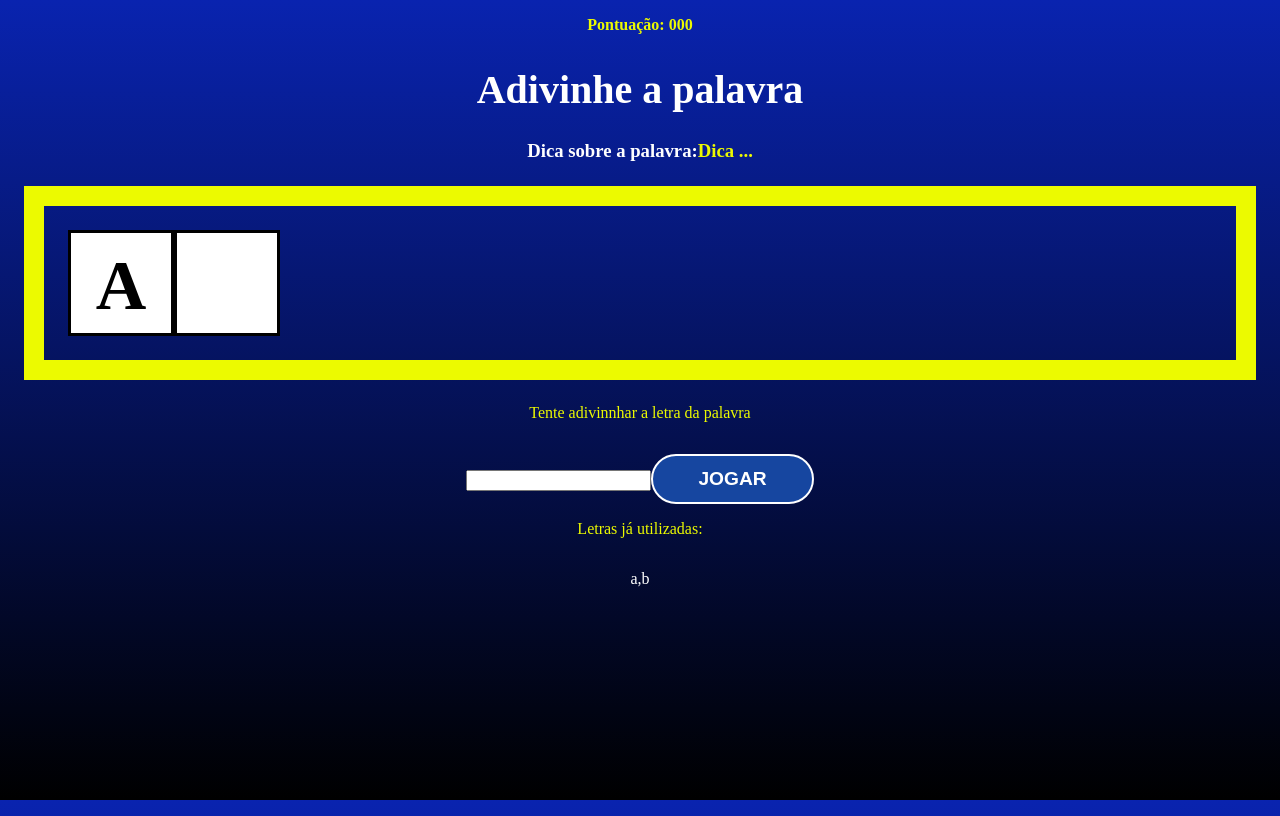
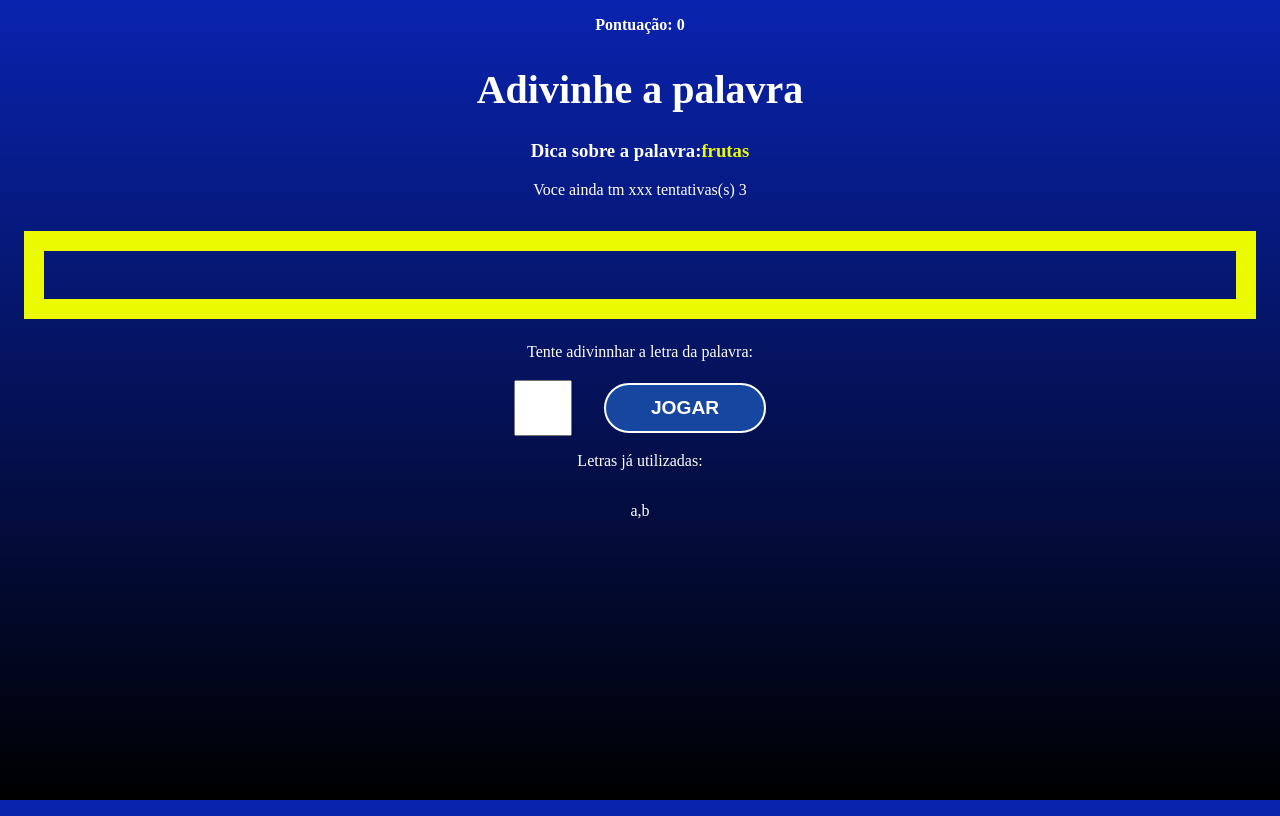
Before and after one commit to tainamiranda2/secret-word, a React (Vite) app: page / in a window 1280 px wide. Both pictures are taken after a click on the button "COMEÇE O JOGO". Built offline with nearby package versions, Linux system fonts and the light colour scheme.

Commit message:
Começando a lógica

```diff
--- a/src/App.jsx
+++ b/src/App.jsx
@@ -24,6 +24,10 @@ const [pickedWord,setPickedWord] = useState("");
 const [pickedCategory, setPickedCategory]=useState("");
 const [letters, setLetters] = useState([]);
 
+const [guessedLetters, setGuessedLetters] = useState([]); ///letras adivinhadas
+const [wrongLetters, setWongLetters]= useState([]); //letras erradas
+const [guesses, setGuesses] =useState(3) //tentaivas de úsuario
+const [score,setScore]=useState(0); //pontuação do usuairo
 //console.log(words);
 
 const pickWordAndCategory=()=>{
@@ -78,7 +82,18 @@ const retry=()=>{
   return (
     <>
 {gameStage==='start' && <Star startGame={startGame}/>}
-{gameStage==='game' && <Game verifyLetter={verifyLetter}/>}
+
+{gameStage==='game' &&
+ <Game verifyLetter={verifyLetter}
+ pickedWord={pickedWord}
+ pickedCategory={pickedCategory}
+ letters={letters}
+ guessedLetters={guessedLetters}
+ wrongLetters={wrongLetters}
+ guesses={guesses}
+ score={score}
+ />}
+
 {gameStage==='end' && <GameOver retry={retry}/>}
 
 </>
--- a/src/components/game/Game.css
+++ b/src/components/game/Game.css
@@ -27,3 +27,20 @@ display: flex;
     color: #000;
     font-weight: bold;
 }
+
+.letterContainer p {
+    margin-bottom: 1.2em;
+}
+.letterContainer form{
+    display: flex;
+    align-items: center;
+    justify-content: center;
+}
+
+.letterContainer input{
+    height: 50px;
+    width: 50px;
+    font-size: 2em;
+    text-align: center;
+    margin-right: 1em;
+}
--- a/src/components/game/Game.jsx
+++ b/src/components/game/Game.jsx
@@ -1,7 +1,16 @@
 import React from 'react';
 import './Game.css'
 
-export const Game=({verifyLetter})=>{
+export const Game=({
+    verifyLetter,
+     pickedWord,
+     pickedCategory,
+      letters,
+       guessedLetters,
+       wrongLetters,
+        guesses,
+          score
+        })=>{
     return (
         <>
       {/*   <h1>Jogar</h1>
@@ -9,25 +18,35 @@ export const Game=({verifyLetter})=>{
         */}
         <div className='game'>
             <p className='points'>
-                <span>Pontuação: 000</span>
+                <span>Pontuação: {score}</span>
             </p>
+
             <h1>Adivinhe a palavra</h1>
             <h3 className='tip'>Dica sobre a palavra:
-            <span>Dica ...</span>
+            <span>{pickedCategory}</span>
             </h3>
+        <p>Voce ainda tm xxx tentativas(s) {guesses}</p>
+            <div className="wordContainer">
+                {letters.map((letter, i)=>(
+                    guessedLetters.includes(letter) ? (
+             <span key={i} className='letter'>A</span>
+                    ):(
 
-            <div className="wordContainer">
-                <span className='letter'>A</span>
-                <span className='blackSquare'></span>
+                <span key={i} className='blackSquare'></span>
+                    )
+                ))}
+
             </div>
 
         <div className="letterContainer">
+        <p>Tente adivinnhar a letra da palavra:</p>
+
             <form>
-            <p>Tente adivinnhar a letra da palavra</p>
             <input type='text' name='letter' maxLength='1' required/>
 
         <button>Jogar</button>
         </form>
+
         </div>
 
             <div className="wordLettersContainer">
--- a/src/components/start/Start.css
+++ b/src/components/start/Start.css
@@ -4,5 +4,5 @@ h2{
 
 p{
     margin-bottom: 2em;
-    color: #ecfa00;
+   /* color: #ecfa00;*/
 }
```
